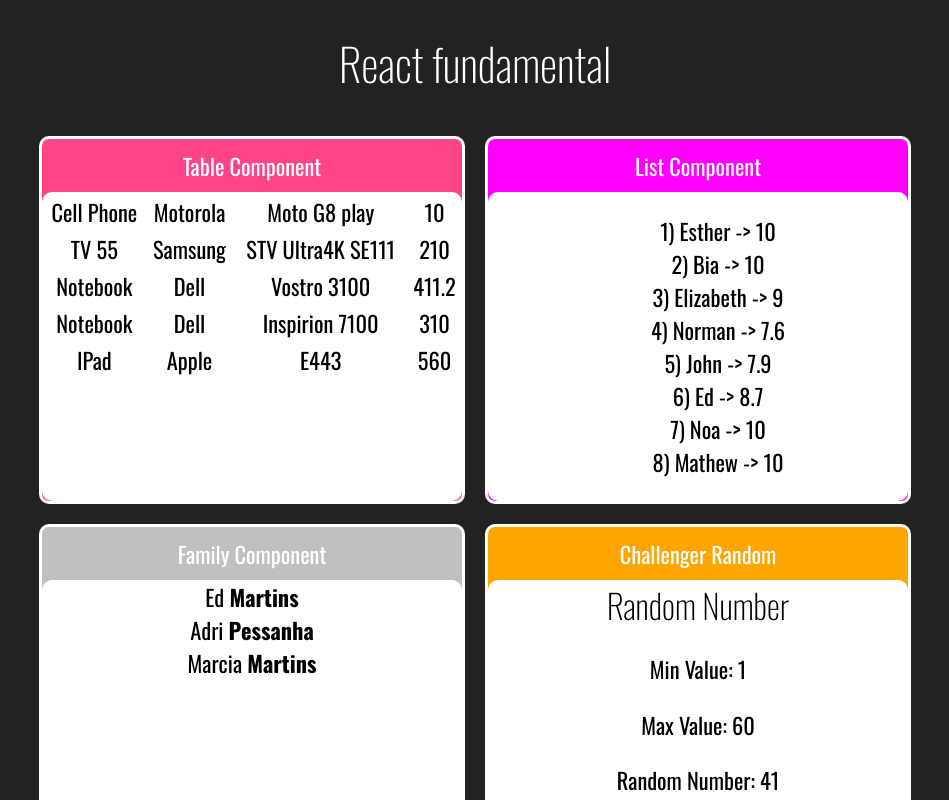
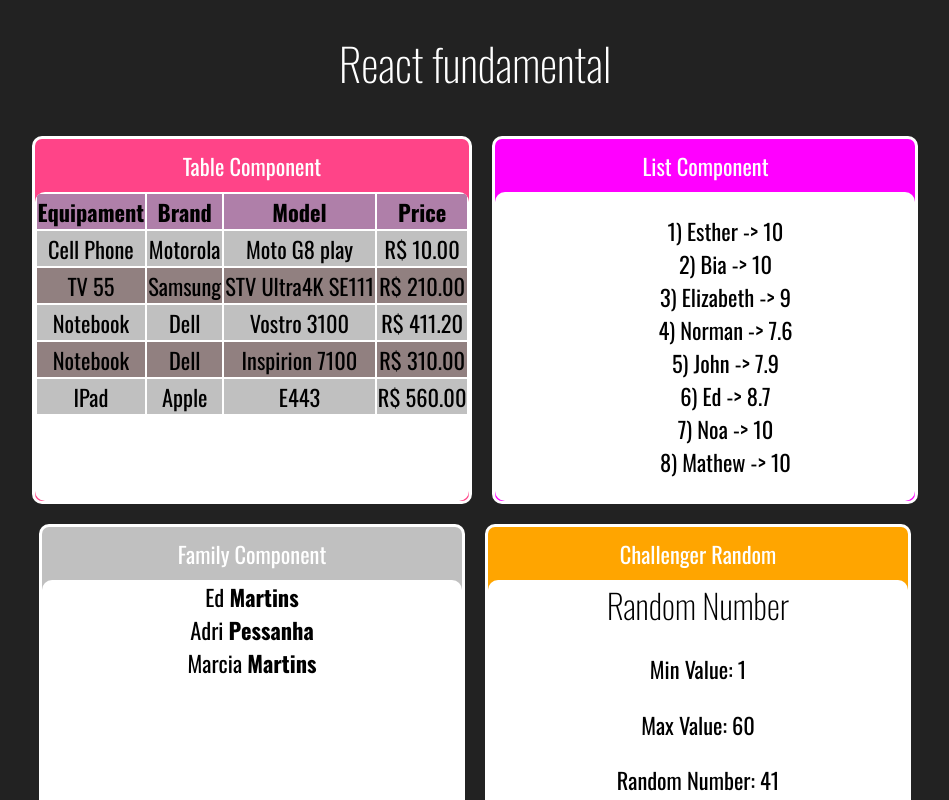
Before and after one commit to edniltonmartins/fundamentos-react, a React (Create React App) app: page / in a window 1280 px wide. Shown: the top 800 px of the page, without its empty margins (165-1114 px from the left). Built offline with nearby package versions, Linux system fonts and the light colour scheme.

Commit message:
Outros ajustes de Style

```diff
--- a/src/App.jsx
+++ b/src/App.jsx
@@ -9,7 +9,7 @@ import Card from './components/layout/Card';
 import Family from "./components/basics/Family";
 import FamilyMember from "./components/basics/FamilyMember";
 import ListStudent from "./components/repeat/ListStudent";
-import TableProduct from "./components/repeat/TableProduct";
+import TableProduct from "./components/repeat/tableProduct/TableProduct";
 
 export default _ =>
         <div className="App">
--- a/src/components/layout/Card.css
+++ b/src/components/layout/Card.css
@@ -22,8 +22,3 @@
     margin: 0;
     border: 0;
 }
-
-tr .Pair{
-    background-color: silver;
-
-}
--- a/src/components/repeat/TableProduct.jsx
+++ /dev/null
@@ -1,25 +0,0 @@
-import React from "react";
-import products from "../../data/products";
-
-import "../../App.css";
-
-export default () => {
-    const productsJSX = products.map( (product, i) =>{
-        return(
-            <tr key={product.id} className={i%2===0 ? "Pair": ""}>
-                <td>{product.name}</td>
-                <td>{product.brand}</td>
-                <td>{product.model}</td>
-                <td>{product.price}</td>
-            </tr>
-        )
-    });
-
-    return(
-        <table className="TableProduct">
-            <tbody>
-                {productsJSX}
-            </tbody>
-        </table>
-    )
-}
--- /dev/null
+++ b/src/components/repeat/tableProduct/TableProduct.css
@@ -0,0 +1,17 @@
+.TableProduct{
+    width: 100%;
+}
+
+.TableProduct .Pair{
+    background-color: silver;
+
+}
+
+.TableProduct .Odd{
+    background-color: #918080;
+
+}
+
+thead {
+    background-color: rgb(175, 127, 169);
+}
--- /dev/null
+++ b/src/components/repeat/tableProduct/TableProduct.jsx
@@ -0,0 +1,33 @@
+import React from "react";
+import products from "../../../data/products";
+
+import "./TableProduct.css";
+
+export default () => {
+    const productsJSX = products.map( (product, i) =>{
+        return(
+            <tr key={product.id} className={i%2===0 ? "Pair": "Odd"}>
+                <td>{product.name}</td>
+                <td>{product.brand}</td>
+                <td>{product.model}</td>
+                <td>R$ {product.price.toFixed(2)}</td>
+            </tr>
+        )
+    });
+
+    return(
+        <div>
+            <table className="TableProduct">
+                <thead>
+                    <th>Equipament</th>
+                    <th>Brand</th>
+                    <th>Model</th>
+                    <th>Price</th>
+                </thead>
+                <tbody>
+                    {productsJSX}
+                </tbody>
+            </table>
+        </div>
+    )
+}
--- a/src/data/products.js
+++ b/src/data/products.js
@@ -1,7 +1,7 @@
 export default [
     {id: 1, name: 'Cell Phone', brand: 'Motorola', model: 'Moto G8 play',price: 10.0 },
     {id: 2, name: 'TV 55', brand: 'Samsung', model: 'STV Ultra4K SE111',price: 210.0 },
-    {id: 3, name: 'Notebook', brand: 'Dell', model: 'Vostro 3100',price: 411.20 },
+    {id: 3, name: 'Notebook', brand: 'Dell', model: 'Vostro 3100',price: 411.2020 },
     {id: 4, name: 'Notebook', brand: 'Dell', model: 'Inspirion 7100',price: 310.0 },
-    {id: 5, name: 'IPad', brand: 'Apple', model: 'E443',price: 560.00 },
+    {id: 5, name: 'IPad', brand: 'Apple', model: 'E443',price: 560.0011 },
 ]
```
